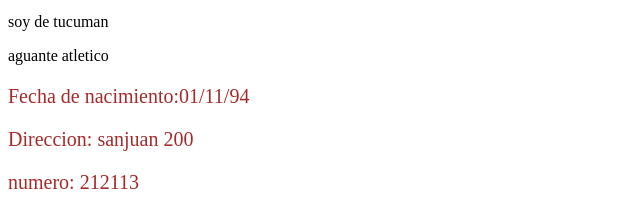
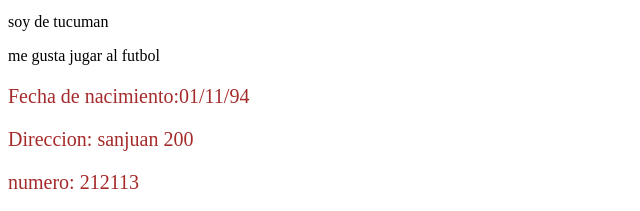
Before and after one commit to emilianoche/henry-primero, a plain HTML site: page index.html in a window 1280 px wide. Shown: the part 227-438 px from the top of the page, 0-640 px from the left. Drawn offline with Linux system fonts and the light colour scheme.

Commit message:
segundo commit

```diff
--- a/index.html
+++ b/index.html
@@ -10,8 +10,7 @@
     <p class="informacion">hola soy emiliano</p>
     <p class="informacion">me gusta jugar fornite</p>
     <p class="informacion">soy de tucuman</p>
-    <p>aguante atletico</p>
-
+    <p>me gusta jugar al futbol</p>
     <p class="datos-importantes">Fecha de nacimiento:01/11/94</p>
     <p class="datos-importantes">Direccion: sanjuan 200</p>
     <p class="datos-importantes">numero: 212113</p>
```
